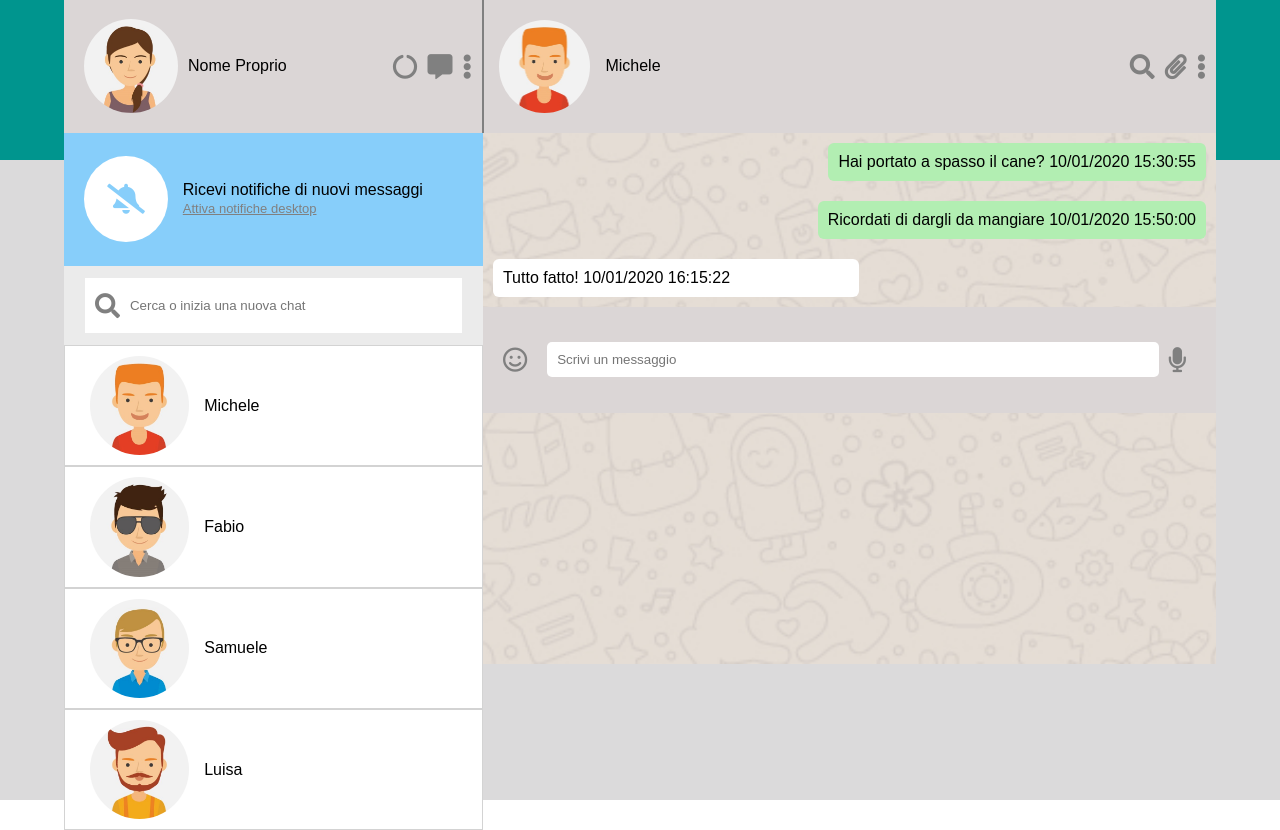
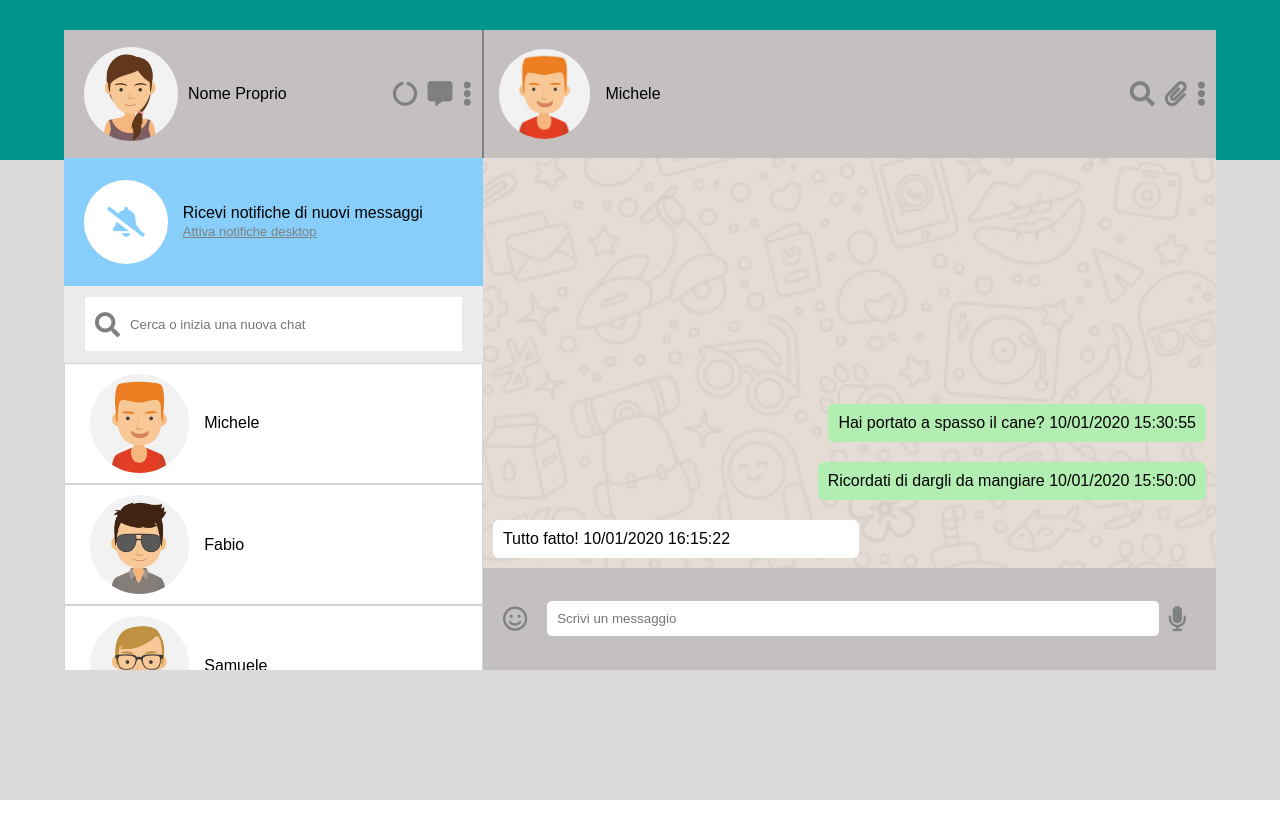
Before and after one commit to BeaQ17/vue-boolzapp, a plain HTML site: page index.html in a window 1280 px wide. After the commit the page ends 800 px from the top, so only its background shows below. Drawn offline with nearby package versions, Linux system fonts and the light colour scheme.

Commit message:
fixed chat input

```diff
--- a/assets/css/style.css
+++ b/assets/css/style.css
@@ -5,9 +5,11 @@
     padding: 0;
 }
 
-html, body{
+body{
     background: linear-gradient( #00958E 20%, #DBDADB 0%);
     background-repeat: no-repeat;
+    padding-bottom: 30px;
+    padding-top: 30px;
 }
 
 html{
@@ -15,8 +17,8 @@ html{
 }
 
 body{
-    min-height: 100%;
     font-family: Arial, Helvetica, sans-serif;
+    overflow: hidden;
 }
 
 #root{
@@ -39,15 +41,14 @@ body{
 /* main */
 main{
     width: 90%;
-    height: 90%;
    display: flex;
    flex-direction: row;
 }
 
 .people{
     width: 40%;
-    height: 83vh;
     background-color: white;
+    overflow-y: auto;
 }
 
 .dash{
@@ -58,7 +59,7 @@ main{
 .me, .chatter{
     width: 100%;
     height: 20%;
-    background-color: rgb(219, 214, 214);
+    background-color: rgb(196, 192, 192);
     display: flex;
 }
 
@@ -163,7 +164,6 @@ main{
 .contacts{
     width: 100%;
     background-color: white;
-    overflow-y: auto;
 }
 
 .contact{
@@ -183,9 +183,10 @@ main{
     height: 80%;
     background-image: url("../imgs/mine.jpg");
     background-size: cover;
-    overflow-y: scroll;
     display: flex;
     flex-direction: column;
+    justify-content: flex-end;
+    overflow-y: auto;
 }
 
 .chatterdetails, .chattericons{
@@ -204,9 +205,8 @@ main{
     display: flex;
     justify-content: space-between;
     padding: 20px;
-    justify-self: flex-end;
     height: 20%;
-    background-color:  rgb(219, 214, 214);
+    background-color:  rgb(196, 192, 192);
     display: flex;
     align-items: center;
     flex-direction: row;
```
Also changed, not shown: index.html (+0 -3 lines).
